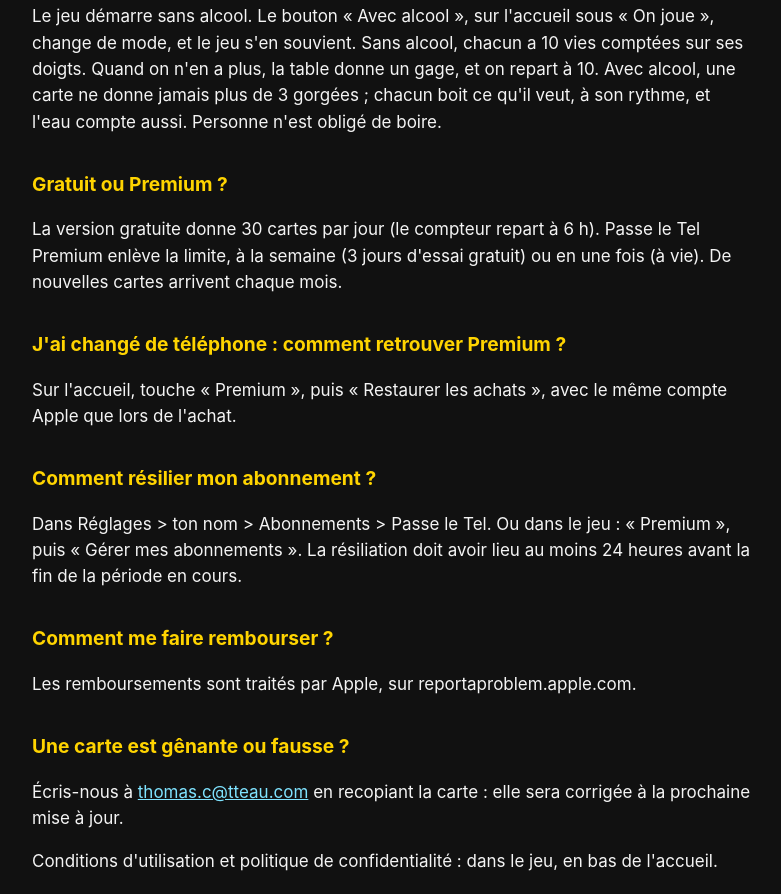
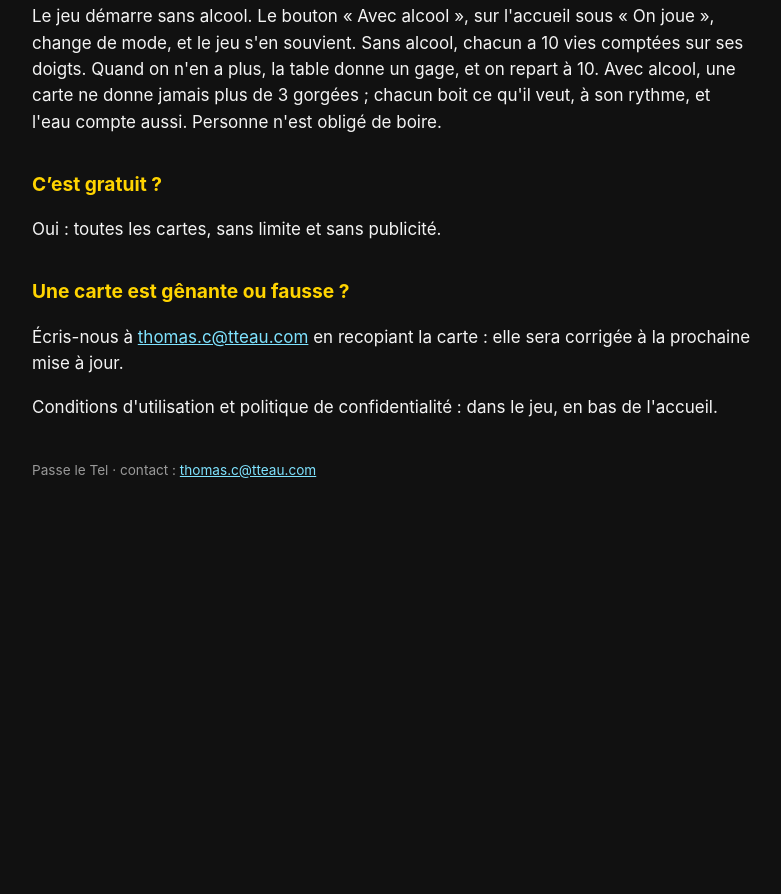
Before and after one commit to catteauthomas/catteauthomas.github.io, a plain HTML site: page passe-le-tel/index.html in a window 1280 px wide. Shown: the part 405-1299 px from the top of the page, without its empty margins (248-1029 px from the left). After the commit the page ends 946 px from the top, so only its background shows below. Drawn offline with Linux system fonts and the light colour scheme.

Commit message:
Passe le Tel : appli gratuite, textes sans achat
Co-Authored-By: Claude Opus 5.5 <noreply@anthropic.com>

```diff
--- a/passe-le-tel/index.html
+++ b/passe-le-tel/index.html
@@ -13,14 +13,8 @@ a{color:#7fe3ff}ul{padding-left:1.2em}li{margin:.3em 0}footer{margin-top:40px;fo
 <p>Un seul téléphone pour toute la table. Celui qui a le tel lit la carte à voix haute : elle dit quoi faire et qui le fait, vous inventez le reste. Le bouton « Les règles » explique chaque carte. Puis le tel dit à qui le passer.</p>
 <h2>Avec ou sans alcool ?</h2>
 <p>Le jeu démarre sans alcool. Le bouton « Avec alcool », sur l'accueil sous « On joue », change de mode, et le jeu s'en souvient. Sans alcool, chacun a 10 vies comptées sur ses doigts. Quand on n'en a plus, la table donne un gage, et on repart à 10. Avec alcool, une carte ne donne jamais plus de 3 gorgées ; chacun boit ce qu'il veut, à son rythme, et l'eau compte aussi. Personne n'est obligé de boire.</p>
-<h2>Gratuit ou Premium ?</h2>
-<p>La version gratuite donne 30 cartes par jour (le compteur repart à 6 h). Passe le Tel Premium enlève la limite, à la semaine (3 jours d'essai gratuit) ou en une fois (à vie). De nouvelles cartes arrivent chaque mois.</p>
-<h2>J'ai changé de téléphone : comment retrouver Premium ?</h2>
-<p>Sur l'accueil, touche « Premium », puis « Restaurer les achats », avec le même compte Apple que lors de l'achat.</p>
-<h2>Comment résilier mon abonnement ?</h2>
-<p>Dans Réglages &gt; ton nom &gt; Abonnements &gt; Passe le Tel. Ou dans le jeu : « Premium », puis « Gérer mes abonnements ». La résiliation doit avoir lieu au moins 24 heures avant la fin de la période en cours.</p>
-<h2>Comment me faire rembourser ?</h2>
-<p>Les remboursements sont traités par Apple, sur reportaproblem.apple.com.</p>
+<h2>C’est gratuit ?</h2>
+<p>Oui : toutes les cartes, sans limite et sans publicité.</p>
 <h2>Une carte est gênante ou fausse ?</h2>
 <p>Écris-nous à <a href="mailto:thomas.c@tteau.com">thomas.c@tteau.com</a> en recopiant la carte : elle sera corrigée à la prochaine mise à jour.</p>
 <p>Conditions d'utilisation et politique de confidentialité : dans le jeu, en bas de l'accueil.</p>
```
Also changed, not shown: passe-le-tel/conditions.html (+2 -2 lines), passe-le-tel/confidentialite.html (+2 -3 lines).
